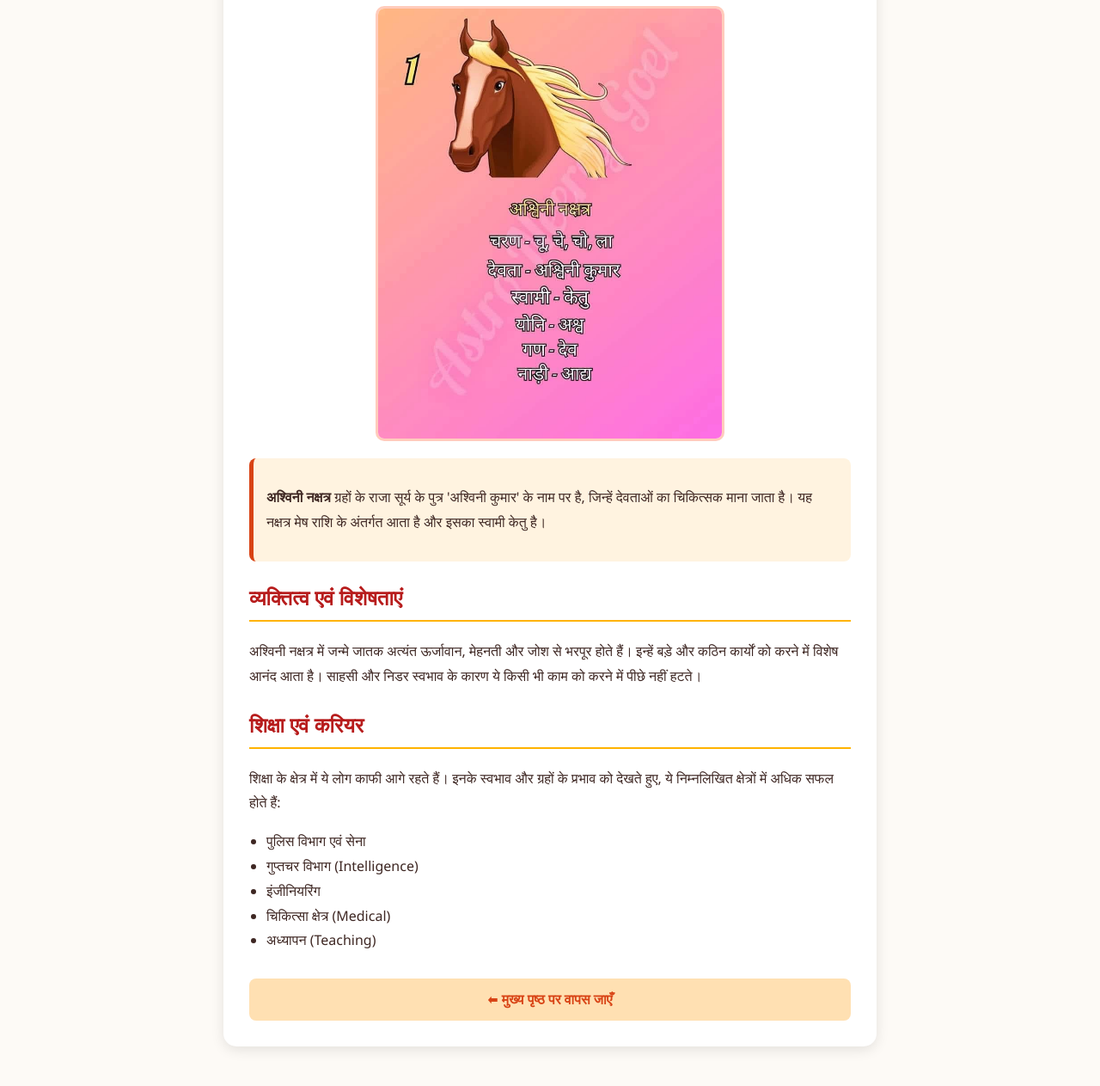
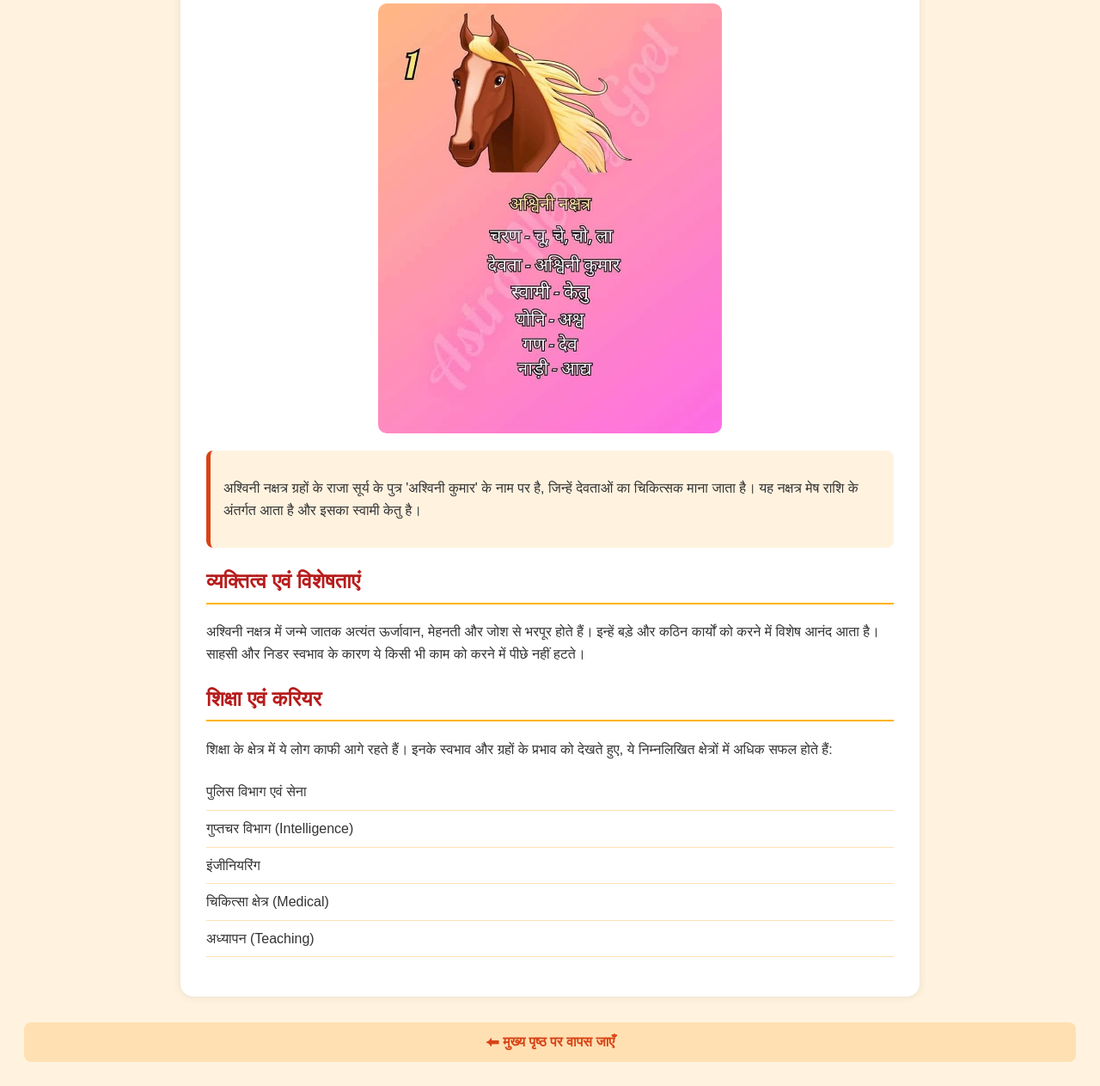
Before and after one commit to neerajsml1978-alt/Kalachakra-Grid-Algorithm, a plain HTML site: page nakshatras/ashwini.html in a window 1280 px wide. Shown: the part 148-1411 px from the top of the page at 86% size. Before the commit the page ends 1385 px from the top, so only its background shows below. Drawn offline with Linux system fonts and the light colour scheme.

Commit message:
Update ashwini.html

```diff
--- a/nakshatras/ashwini.html
+++ b/nakshatras/ashwini.html
@@ -1,61 +1,27 @@
 <!DOCTYPE html>
 <html lang="hi">
 <head>
-    <meta charset="UTF-8">
+     <meta charset="UTF-8">
     <meta name="viewport" content="width=device-width, initial-scale=1.0">
-    <title>अश्विनी नक्षत्र की विशेषताएं | कालचक्र</title>
-    <style>
-        body {
-            font-family: 'Segoe UI', Tahoma, Geneva, Verdana, sans-serif;
-            line-height: 1.8;
-            color: #3e2723;
-            background-color: #fdfaf6;
-            margin: 0;
-            padding: 20px;
-        }
-        .container {
-            max-width: 700px;
-            margin: auto;
-            background: #ffffff;
-            padding: 30px;
-            border-radius: 15px;
-            box-shadow: 0 4px 15px rgba(0,0,0,0.1);
-            border-top: 5px solid #ffb300;
-        }
-        h1 { color: #d84315; text-align: center; }
-        h2 { color: #b71c1c; border-bottom: 2px solid #ffb300; padding-bottom: 5px; }
-        img {
-            width: 100%;
-            max-width: 400px;
-            display: block;
-            margin: 20px auto;
-            border-radius: 10px;
-            border: 3px solid #ffccbc;
-        }
-        .highlight { background: #fff3e0; padding: 15px; border-radius: 8px; border-left: 5px solid #d84315; }
-        ul { padding-left: 20px; }
-        .back-btn {
-            display: block;
-            text-align: center;
-            margin-top: 30px;
-            text-decoration: none;
-            color: #d84315;
-            font-weight: bold;
-            padding: 10px;
-            background: #ffe0b2;
-            border-radius: 8px;
-        }
-    </style>
+    <title>अश्विनी नक्षत्र विशेषताएँ</title>
+        <!-- यहाँ CSS फाइल लिंक की गई है -->
+    <link rel="stylesheet" href="style.css">
+    <meta property="og:description" content="अश्विनी नक्षत्र के स्वभाव और विशेषताओं के बारे में जानें।">
+    <meta property="og:image" content="https://neerajsml1978-alt.github.io/Kalachakra-Grid-Algorithm/nakshatras/ashwini.jpg">
+    <meta property="og:url" content="https://neerajsml1978-alt.github.io/Kalachakra-Grid-Algorithm/nakshatras/ashwini.html">
+    <meta property="og:type" content="website">
+
 </head>
 <body>
-
+<!-- शेयर आइकन बटन -->
+<button onclick="sharePage()" class="share-btn">🔗</button>
 <div class="container">
     <h1>अश्विनी नक्षत्र: विशेषताएं और ज्योतिषीय महत्व</h1>
 
-    <img src="ashwini.jpg" alt="अश्विनी नक्षत्र">
+    <img src="ashwini.jpg" alt="अश्विनी नक्षत्र" class="img-style">
 
     <div class="highlight">
-        <p><strong>अश्विनी नक्षत्र</strong> ग्रहों के राजा सूर्य के पुत्र 'अश्विनी कुमार' के नाम पर है, जिन्हें देवताओं का चिकित्सक माना जाता है। यह नक्षत्र मेष राशि के अंतर्गत आता है और इसका स्वामी केतु है।</p>
+        <p>अश्विनी नक्षत्र ग्रहों के राजा सूर्य के पुत्र 'अश्विनी कुमार' के नाम पर है, जिन्हें देवताओं का चिकित्सक माना जाता है। यह नक्षत्र मेष राशि के अंतर्गत आता है और इसका स्वामी केतु है।</p>
     </div>
 
 
@@ -72,16 +38,9 @@
         <li>चिकित्सा क्षेत्र (Medical)</li>
         <li>अध्यापन (Teaching)</li>
     </ul>
+</div>
 
     <a href="../index.html" class="back-btn">⬅ मुख्य पृष्ठ पर वापस जाएँ</a>
-</div>
-<script>
-    // यह स्क्रिप्ट सुनिश्चित करेगी कि 'बैक' बटन दबाने पर पेज रिफ्रेश हो जाए
-    window.onpageshow = function(event) {
-        if (event.persisted) {
-            window.location.reload();
-        }
-    };
-</script>
+<script src="sharescript.js"></script>
 </body>
 </html>
```
